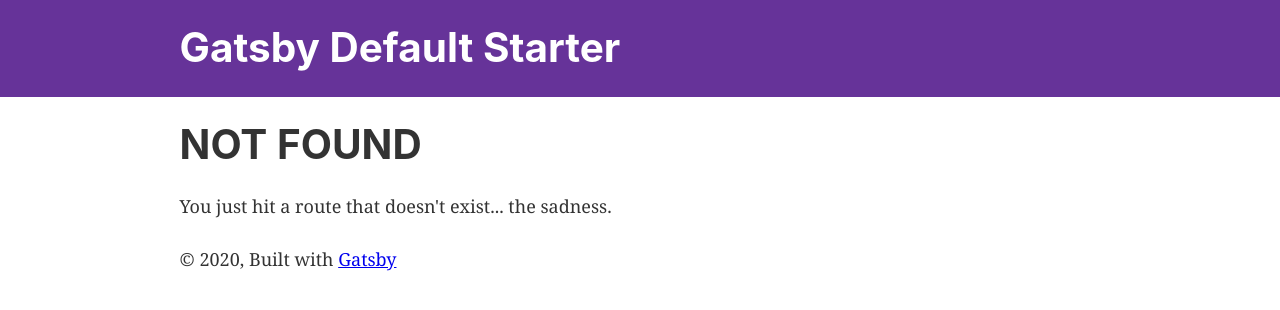
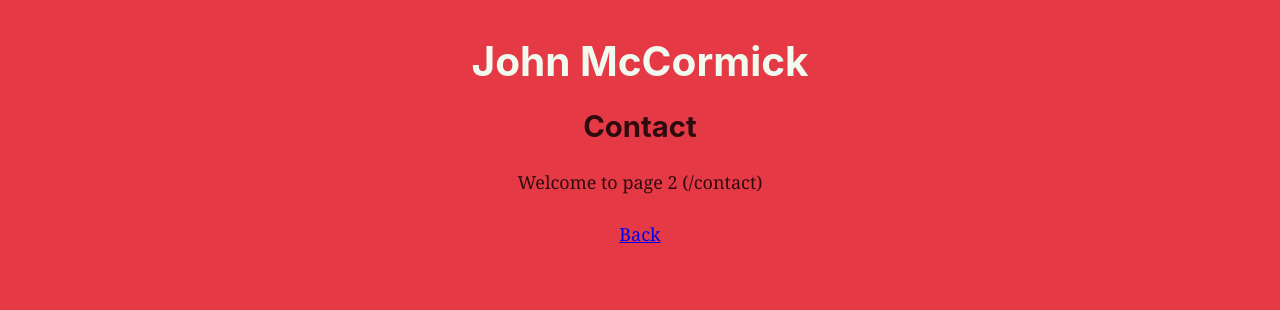
Before and after one commit to johnmccormick/landing-page, a Gatsby site: page /contact in a window 1280 px wide. Before the commit this address had no page. Built offline with nearby package versions, Linux system fonts and the light colour scheme; Gatsby itself is replaced by a stand-in of ours.

Commit message:
Initial Layout

```diff
--- a/gatsby-config.js
+++ b/gatsby-config.js
@@ -1,8 +1,8 @@
 module.exports = {
   siteMetadata: {
-    title: `Gatsby Default Starter`,
-    description: `Kick off your next, great Gatsby project with this default starter. This barebones starter ships with the main Gatsby configuration files you might need.`,
-    author: `@gatsbyjs`,
+    title: `John McCormick`,
+    description: ``,
+    author: ``,
   },
   plugins: [
     `gatsby-plugin-react-helmet`,
--- a/src/components/header.js
+++ b/src/components/header.js
@@ -1,33 +1,14 @@
-import { Link } from "gatsby"
 import PropTypes from "prop-types"
 import React from "react"
 
 const Header = ({ siteTitle }) => (
   <header
     style={{
-      background: `rebeccapurple`,
-      marginBottom: `1.45rem`,
+      position: `absolute`,
+      top: `0`,
+      left: `0`,
     }}
   >
-    <div
-      style={{
-        margin: `0 auto`,
-        maxWidth: 960,
-        padding: `1.45rem 1.0875rem`,
-      }}
-    >
-      <h1 style={{ margin: 0 }}>
-        <Link
-          to="/"
-          style={{
-            color: `white`,
-            textDecoration: `none`,
-          }}
-        >
-          {siteTitle}
-        </Link>
-      </h1>
-    </div>
   </header>
 )
 
--- a/src/components/image.js
+++ b/src/components/image.js
@@ -16,7 +16,7 @@ import Img from "gatsby-image"
 const Image = () => {
   const data = useStaticQuery(graphql`
     query {
-      placeholderImage: file(relativePath: { eq: "gatsby-astronaut.png" }) {
+      placeholderImage: file(relativePath: { eq: "github-logo-white.png" }) {
         childImageSharp {
           fluid(maxWidth: 300) {
             ...GatsbyImageSharpFluid
--- a/src/components/layout.css
+++ b/src/components/layout.css
@@ -2,6 +2,7 @@ html {
   font-family: sans-serif;
   -ms-text-size-adjust: 100%;
   -webkit-text-size-adjust: 100%;
+  background: #e63946;
 }
 body {
   margin: 0;
--- a/src/components/layout.js
+++ b/src/components/layout.js
@@ -26,19 +26,24 @@ const Layout = ({ children }) => {
   return (
     <>
       <Header siteTitle={data.site.siteMetadata.title} />
-      <div
-        style={{
-          margin: `0 auto`,
-          maxWidth: 960,
-          padding: `0 1.0875rem 1.45rem`,
-        }}
-      >
-        <main>{children}</main>
-        <footer>
-          © {new Date().getFullYear()}, Built with
-          {` `}
-          <a href="https://www.gatsbyjs.org">Gatsby</a>
-        </footer>
+      <div style={{
+        maxWidth: 960,
+        textAlign: `center`,
+        padding: `0 1.0875rem 1.45rem`,
+        margin: `40px auto`,
+        display: `flex`,
+        flexDirection: `column`,
+        alignItems: `center`
+      }}>
+        <h1 style={{ color: `#f1faee` }}>John McCormick</h1>
+        <main
+          style={{
+            minWidth: `50%`,
+            textAlign: `center`,
+          }}
+        >
+          {children}
+        </main>
       </div>
     </>
   )
--- a/src/pages/page-2.tsx
+++ b/src/pages/contact.tsx
@@ -5,13 +5,13 @@ import { PageProps, Link } from "gatsby"
 import Layout from "../components/layout"
 import SEO from "../components/seo"
 
-const SecondPage = (props: PageProps) => (
+const Contact = (props: PageProps) => (
   <Layout>
-    <SEO title="Page two" />
-    <h1>Hi from the second page</h1>
+    <SEO title="Contact" />
+    <h2>Contact</h2>
     <p>Welcome to page 2 ({props.path})</p>
-    <Link to="/">Go back to the homepage</Link>
+    <Link to="/">Back</Link>
   </Layout>
 )
 
-export default SecondPage
+export default Contact
```
Also changed, not shown: src/components/widget.js (added, +34 -0 lines), src/pages/index.js (+10 -9 lines), src/images/github-logo-white.png (added).
